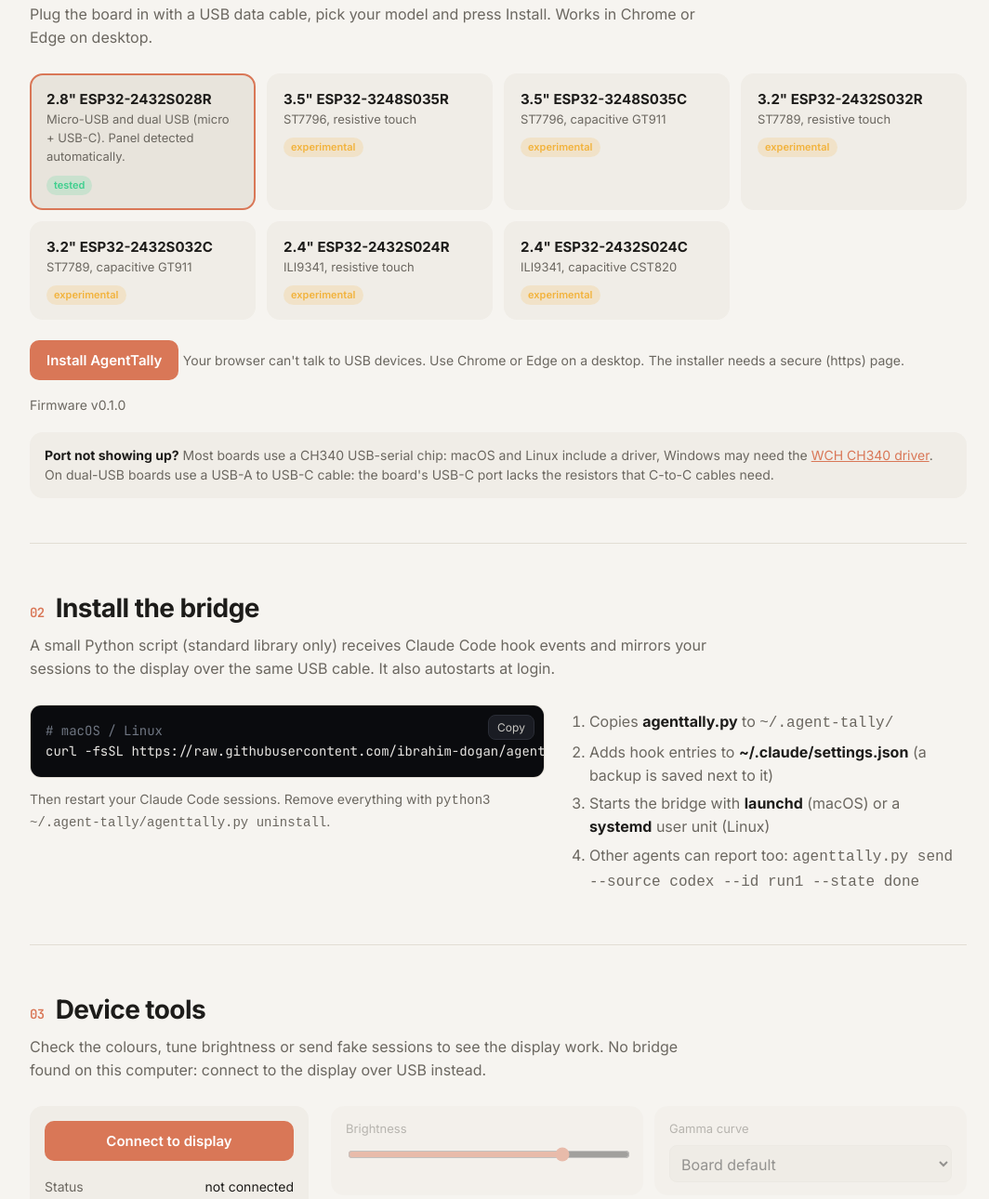
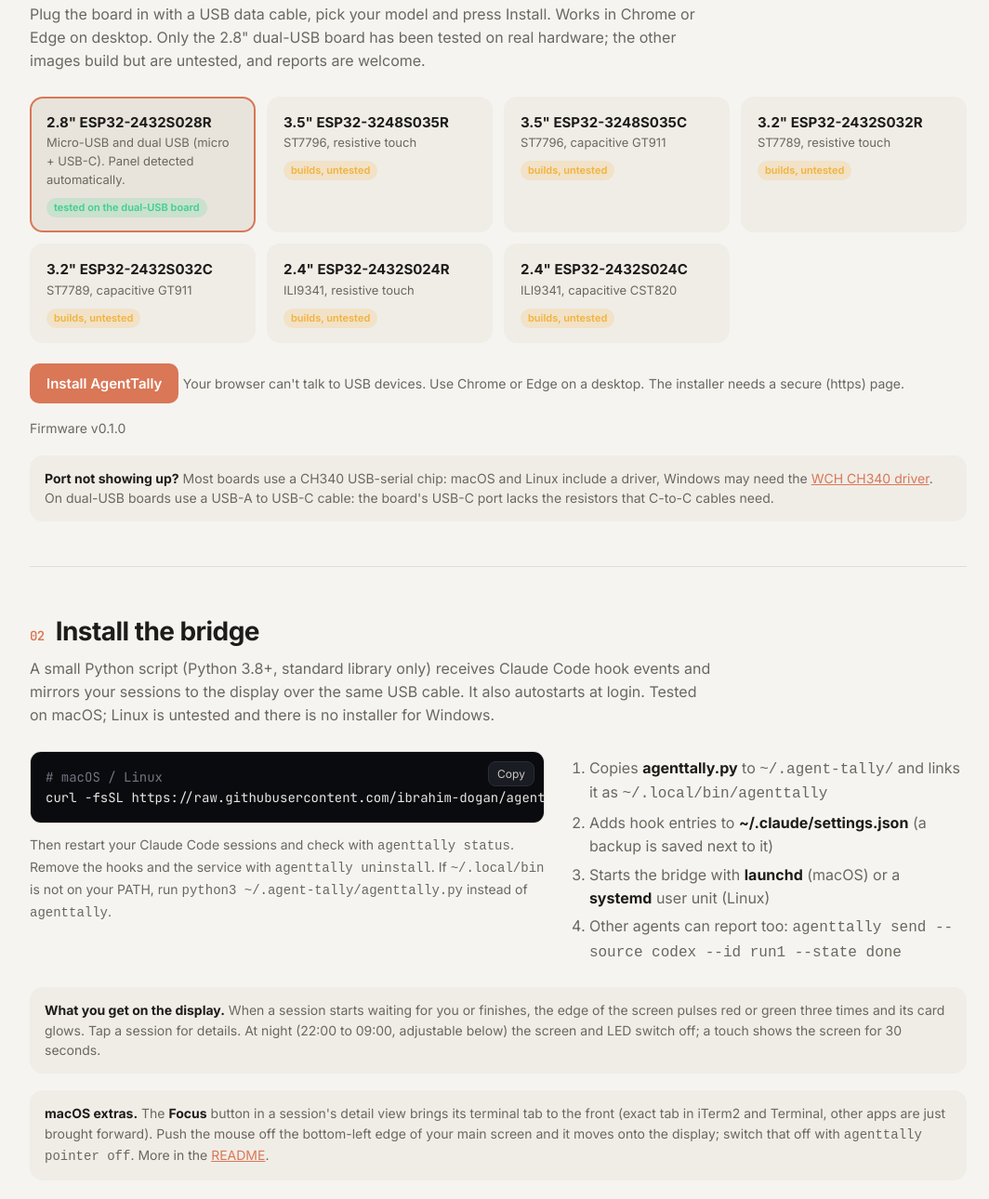
Before and after one commit to ibrahim-dogan/agent-tally, a plain HTML site: page web/index.html in a window 1280 px wide. Shown: the part 663-1953 px from the top of the page at 93% size, without its empty margins (104-1168 px from the left). Drawn offline with Linux system fonts and the light colour scheme; no server answers; files whose address does not match are found by name.

Commit message:
Docs for the public release: status table, alerts, focus, night mode, demo mode, fresh screenshots

```diff
--- a/web/index.html
+++ b/web/index.html
@@ -132,7 +132,7 @@ footer { padding: 36px 0 60px; color: var(--dim); font-size: 14px; border-top: 1
   <div class="hero">
     <div>
       <h1>Know when your agents <em>need you.</em></h1>
-      <p class="lead">AgentTally turns a $15 ESP32 "Cheap Yellow Display" into a desk monitor for your AI coding sessions. Every Claude Code session shows up live: working, waiting for your approval, or done.</p>
+      <p class="lead">AgentTally turns a ~$15 ESP32 "Cheap Yellow Display" into a desk monitor for your AI coding sessions. Every Claude Code session shows up live: working, waiting for your approval, or done. USB only, no Wi-Fi, nothing leaves your computer.</p>
       <div class="pills">
         <span class="pill"><i class="dot" style="background:var(--wait)"></i>Needs you</span>
         <span class="pill"><i class="dot" style="background:var(--done)"></i>Done</span>
@@ -153,15 +153,15 @@ footer { padding: 36px 0 60px; color: var(--dim); font-size: 14px; border-top: 1
 
   <section id="flash">
     <h2><span class="n">01</span>Flash the firmware</h2>
-    <p class="sub">Plug the board in with a USB data cable, pick your model and press Install. Works in Chrome or Edge on desktop.</p>
+    <p class="sub">Plug the board in with a USB data cable, pick your model and press Install. Works in Chrome or Edge on desktop. Only the 2.8" dual-USB board has been tested on real hardware; the other images build but are untested, and reports are welcome.</p>
     <div class="boards" id="boards">
-      <label class="board"><input type="radio" name="board" value="cyd28" checked><b>2.8" ESP32-2432S028R</b><span>Micro-USB and dual USB (micro + USB-C). Panel detected automatically.</span><i class="tag ok">tested</i></label>
-      <label class="board"><input type="radio" name="board" value="cyd35r"><b>3.5" ESP32-3248S035R</b><span>ST7796, resistive touch</span><i class="tag exp">experimental</i></label>
-      <label class="board"><input type="radio" name="board" value="cyd35c"><b>3.5" ESP32-3248S035C</b><span>ST7796, capacitive GT911</span><i class="tag exp">experimental</i></label>
-      <label class="board"><input type="radio" name="board" value="cyd32r"><b>3.2" ESP32-2432S032R</b><span>ST7789, resistive touch</span><i class="tag exp">experimental</i></label>
-      <label class="board"><input type="radio" name="board" value="cyd32c"><b>3.2" ESP32-2432S032C</b><span>ST7789, capacitive GT911</span><i class="tag exp">experimental</i></label>
-      <label class="board"><input type="radio" name="board" value="cyd24r"><b>2.4" ESP32-2432S024R</b><span>ILI9341, resistive touch</span><i class="tag exp">experimental</i></label>
-      <label class="board"><input type="radio" name="board" value="cyd24c"><b>2.4" ESP32-2432S024C</b><span>ILI9341, capacitive CST820</span><i class="tag exp">experimental</i></label>
+      <label class="board"><input type="radio" name="board" value="cyd28" checked><b>2.8" ESP32-2432S028R</b><span>Micro-USB and dual USB (micro + USB-C). Panel detected automatically.</span><i class="tag ok">tested on the dual-USB board</i></label>
+      <label class="board"><input type="radio" name="board" value="cyd35r"><b>3.5" ESP32-3248S035R</b><span>ST7796, resistive touch</span><i class="tag exp">builds, untested</i></label>
+      <label class="board"><input type="radio" name="board" value="cyd35c"><b>3.5" ESP32-3248S035C</b><span>ST7796, capacitive GT911</span><i class="tag exp">builds, untested</i></label>
+      <label class="board"><input type="radio" name="board" value="cyd32r"><b>3.2" ESP32-2432S032R</b><span>ST7789, resistive touch</span><i class="tag exp">builds, untested</i></label>
+      <label class="board"><input type="radio" name="board" value="cyd32c"><b>3.2" ESP32-2432S032C</b><span>ST7789, capacitive GT911</span><i class="tag exp">builds, untested</i></label>
+      <label class="board"><input type="radio" name="board" value="cyd24r"><b>2.4" ESP32-2432S024R</b><span>ILI9341, resistive touch</span><i class="tag exp">builds, untested</i></label>
+      <label class="board"><input type="radio" name="board" value="cyd24c"><b>2.4" ESP32-2432S024C</b><span>ILI9341, capacitive CST820</span><i class="tag exp">builds, untested</i></label>
     </div>
     <div class="install-row">
       <esp-web-install-button id="installer" manifest="manifest/cyd28.json">
@@ -177,20 +177,22 @@ footer { padding: 36px 0 60px; color: var(--dim); font-size: 14px; border-top: 1
 
   <section id="bridge">
     <h2><span class="n">02</span>Install the bridge</h2>
-    <p class="sub">A small Python script (standard library only) receives Claude Code hook events and mirrors your sessions to the display over the same USB cable. It also autostarts at login.</p>
+    <p class="sub">A small Python script (Python 3.8+, standard library only) receives Claude Code hook events and mirrors your sessions to the display over the same USB cable. It also autostarts at login. Tested on macOS; Linux is untested and there is no installer for Windows.</p>
     <div class="grid2">
       <div>
         <div class="code" id="cmd-install"><span class="c"># macOS / Linux</span>
 curl -fsSL https://raw.githubusercontent.com/ibrahim-dogan/agent-tally/main/host/install.sh | sh<button class="copy" data-copy="cmd-install">Copy</button></div>
-        <p class="note" style="margin-top:12px">Then restart your Claude Code sessions. Remove everything with <code>python3 ~/.agent-tally/agenttally.py uninstall</code>.</p>
+        <p class="note" style="margin-top:12px">Then restart your Claude Code sessions and check with <code>agenttally status</code>. Remove the hooks and the service with <code>agenttally uninstall</code>. If <code>~/.local/bin</code> is not on your PATH, run <code>python3 ~/.agent-tally/agenttally.py</code> instead of <code>agenttally</code>.</p>
       </div>
       <ol class="steps">
-        <li>Copies <b>agenttally.py</b> to <code>~/.agent-tally/</code></li>
+        <li>Copies <b>agenttally.py</b> to <code>~/.agent-tally/</code> and links it as <code>~/.local/bin/agenttally</code></li>
         <li>Adds hook entries to <b>~/.claude/settings.json</b> (a backup is saved next to it)</li>
         <li>Starts the bridge with <b>launchd</b> (macOS) or a <b>systemd</b> user unit (Linux)</li>
-        <li>Other agents can report too: <code>agenttally.py send --source codex --id run1 --state done</code></li>
+        <li>Other agents can report too: <code>agenttally send --source codex --id run1 --state done</code></li>
       </ol>
     </div>
+    <div class="callout"><b>What you get on the display.</b> When a session starts waiting for you or finishes, the edge of the screen pulses red or green three times and its card glows. Tap a session for details. At night (22:00 to 09:00, adjustable below) the screen and LED switch off; a touch shows the screen for 30 seconds.</div>
+    <div class="callout"><b>macOS extras.</b> The <b>Focus</b> button in a session's detail view brings its terminal tab to the front (exact tab in iTerm2 and Terminal, other apps are just brought forward). Push the mouse off the bottom-left edge of your main screen and it moves onto the display; switch that off with <code>agenttally pointer off</code>. More in the <a href="https://github.com/ibrahim-dogan/agent-tally#readme">README</a>.</div>
   </section>
 
   <section id="tools" class="offline">
@@ -248,7 +250,7 @@ curl -fsSL https://raw.githubusercontent.com/ibrahim-dogan/agent-tally/main/host
     <h2><span class="n">04</span>Print the stand</h2>
     <div class="stand">
       <div>
-        <p class="sub">A portrait stand that leans the screen back 15°, hides the USB plug and cable inside the foot and lets the cable out at the back. Five parts, no supports. A clear light pipe carries the status LED from the back of the board to a light bar on the bezel. Parametric OpenSCAD source included (tilt, plug room, fit).</p>
+        <p class="sub">A portrait stand that leans the screen back 15°, hides the USB plug and cable inside the foot and lets the cable out at the back. Five parts, no supports. Parametric OpenSCAD source included (tilt, plug room, fit). Tested with the 2.8" board. The light pipe that carries the rear status LED to a light bar on the bezel is experimental and the light is weak: the red or green frame on the screen is the alert to rely on.</p>
         <ol class="steps">
           <li>Print <b>front</b> face down, <b>back</b> outside down, <b>stand</b> upright with ≥30% infill, and the <b>plate</b>.</li>
           <li>Put the board in the front bezel, close it with the back cover and <b>4× M3×14</b> countersunk screws.</li>
@@ -260,16 +262,16 @@ curl -fsSL https://raw.githubusercontent.com/ibrahim-dogan/agent-tally/main/host
           <a href="stl/agenttally-cyd28-back.stl">back.stl <span>2.8"</span></a>
           <a href="stl/agenttally-cyd28-stand.stl">stand.stl <span>2.8"</span></a>
           <a href="stl/agenttally-cyd28-plate.stl">plate.stl <span>2.8"</span></a>
-          <a href="stl/agenttally-cyd28-light_pipe.stl">light_pipe.stl <span>clear PETG</span></a>
+          <a href="stl/agenttally-cyd28-light_pipe.stl">light_pipe.stl <span>clear PETG, experimental</span></a>
         </div>
-        <p class="note">3.5" files and the .scad source are in the <a href="https://github.com/ibrahim-dogan/agent-tally/tree/main/enclosure">repository</a>.</p>
+        <p class="note">The .scad source and 3.5" files are in the <a href="https://github.com/ibrahim-dogan/agent-tally/tree/main/enclosure">repository</a>. The 3.5" stand uses estimated dimensions and is untested.</p>
       </div>
       <img src="img/assembly.png" alt="Rendered stand with the display leaning back" loading="lazy">
     </div>
   </section>
 
   <footer>
-    <div>AgentTally · firmware and bridge MIT, enclosure CC BY 4.0 · Not affiliated with Anthropic or Sunton.</div>
+    <div>AgentTally · firmware, bridge and this page MIT, enclosure CC BY 4.0 · <a href="https://github.com/ibrahim-dogan/agent-tally/issues">Report a problem</a> · Not affiliated with Anthropic or Sunton.</div>
   </footer>
 </div>
 
```
Also changed, not shown: docs/img/hero.png, docs/img/screen-alert-320.png (added), docs/img/screen-alert.png (added), docs/img/screen-empty-320.png, docs/img/screen-empty.png, docs/img/screen-list-320.png, docs/img/screen-list.png, docs/img/screen-settings-320.png, docs/img/screen-settings.png, 3 other files.
